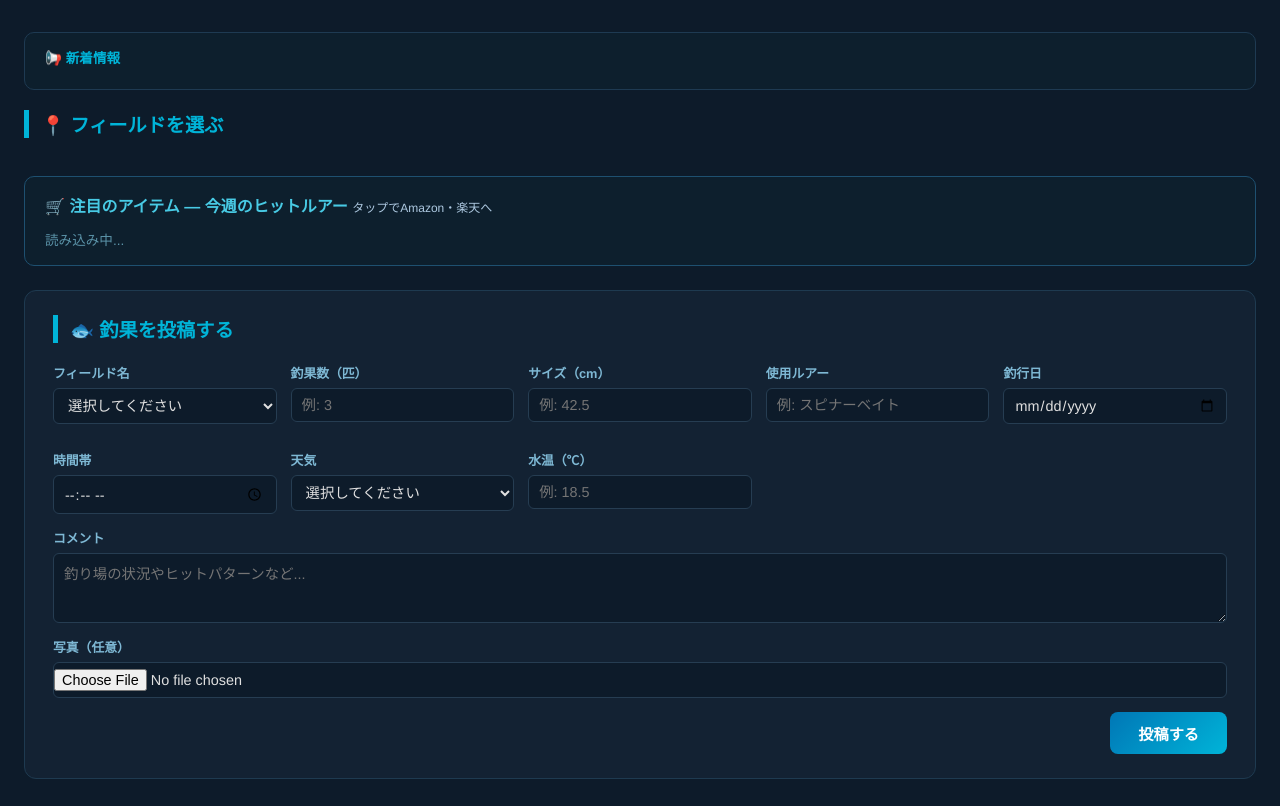
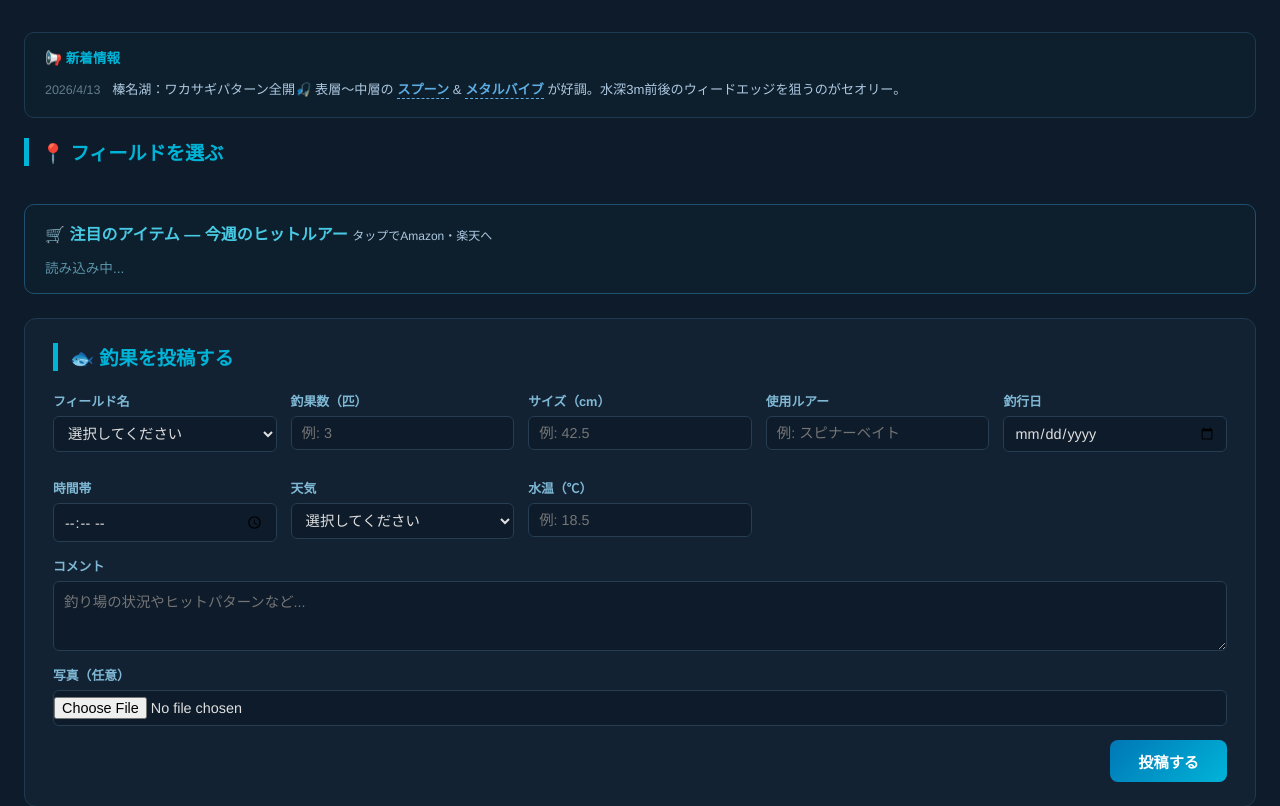
Before and after one commit to boomao-bass-fishing/bass-fishing-app, a Flask app: template templates/index.html in a window 1280 px wide. Shown: the part 157-963 px from the top of the page. Run offline with Flask 3, Linux system fonts and the light colour scheme; the template is opened without the code that fills it, so the values that code supplies are empty; some libraries are stand-ins or nearby versions.

Commit message:
feat: 新着情報に榛名湖の釣果情報＋アフィリエイトリンクを追加
Co-Authored-By: Claude Sonnet 4.6 <noreply@anthropic.com>

```diff
--- a/templates/index.html
+++ b/templates/index.html
@@ -871,7 +871,20 @@
     <section class="news-section">
       <div class="news-header">📢 新着情報</div>
       <ul class="news-list">
-        <!-- ここに新着情報を追加 -->
+        <li>
+          <span class="news-date">2026/4/13</span>
+          榛名湖：ワカサギパターン全開🎣 表層〜中層の
+          <span class="affiliate-word">スプーン<span class="affiliate-links">
+            <a href="https://www.amazon.co.jp/s?k=%E3%82%B9%E3%83%97%E3%83%BC%E3%83%B3+%E3%83%90%E3%82%B9+%E3%83%AF%E3%82%AB%E3%82%B5%E3%82%AE%E3%83%91%E3%82%BF%E3%83%BC%E3%83%B3&tag=booma01-22" target="_blank" rel="nofollow noopener" class="btn-amazon">Amazon</a>
+            <a href="https://hb.afl.rakuten.co.jp/ichiba/529f1820.9a87beac.529f1821.85f5933d/?pc=https%3A%2F%2Fsearch.rakuten.co.jp%2Fsearch%2Fmall%2F%E3%82%B9%E3%83%97%E3%83%BC%E3%83%B3%20%E3%83%90%E3%82%B9%20%E3%83%AF%E3%82%AB%E3%82%B5%E3%82%AE%2F" target="_blank" rel="nofollow noopener" class="btn-rakuten">楽天</a>
+          </span></span>
+          &
+          <span class="affiliate-word">メタルバイブ<span class="affiliate-links">
+            <a href="https://www.amazon.co.jp/s?k=%E3%83%A1%E3%82%BF%E3%83%AB%E3%83%90%E3%82%A4%E3%83%96+%E3%83%90%E3%82%B9+%E6%A6%9B%E5%90%8D%E6%B9%96&tag=booma01-22" target="_blank" rel="nofollow noopener" class="btn-amazon">Amazon</a>
+            <a href="https://hb.afl.rakuten.co.jp/ichiba/529f1820.9a87beac.529f1821.85f5933d/?pc=https%3A%2F%2Fsearch.rakuten.co.jp%2Fsearch%2Fmall%2F%E3%83%A1%E3%82%BF%E3%83%AB%E3%83%90%E3%82%A4%E3%83%96%20%E3%83%90%E3%82%B9%2F" target="_blank" rel="nofollow noopener" class="btn-rakuten">楽天</a>
+          </span></span>
+          が好調。水深3m前後のウィードエッジを狙うのがセオリー。
+        </li>
       </ul>
     </section>
 
```
